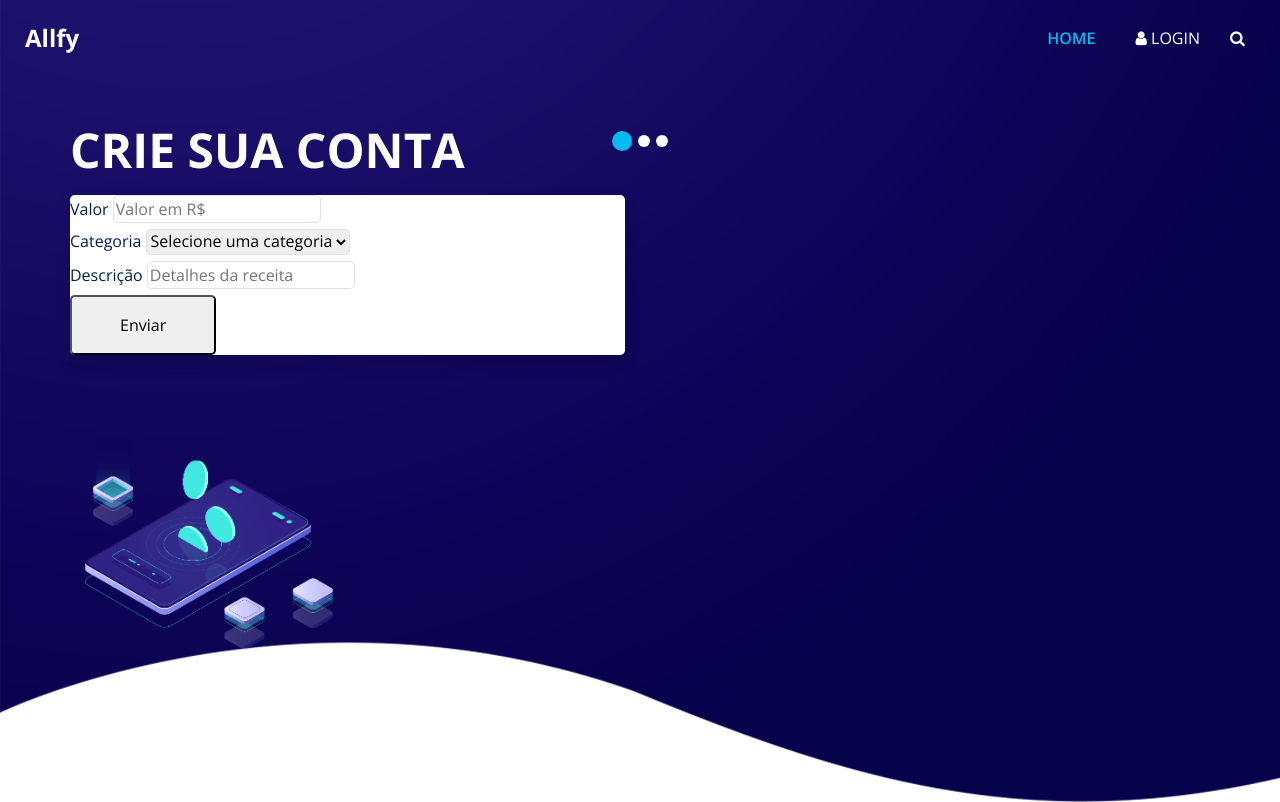
After one commit to antoniopereira87/Allfy, a Django app: page /1/cadastrar_despesa in a window 1280 px wide. The commit adds this page. Run offline with Django 4.2, Linux system fonts and the light colour scheme; a user stored in the database is signed in; some libraries are stand-ins or nearby versions.

Commit message:
Criação template e view de pesquisa

```diff
--- /dev/null
+++ b/core/templates/cadastrar_despesa.html
@@ -0,0 +1,208 @@
+{% load static %}
+<!DOCTYPE html>
+<html>
+
+<head>
+  <!-- Basic -->
+  <meta charset="utf-8" />
+  <meta http-equiv="X-UA-Compatible" content="IE=edge" />
+  <!-- Mobile Metas -->
+  <meta name="viewport" content="width=device-width, initial-scale=1, shrink-to-fit=no" />
+  <!-- Site Metas -->
+  <meta name="keywords" content="" />
+  <meta name="description" content="" />
+  <meta name="author" content="" />
+  <link rel="shortcut icon" href="{% static 'images/favicon.png' %}" type="">
+
+  <title> Allfy </title>
+
+  <!-- bootstrap core css -->
+  <link rel="stylesheet" type="text/css" href="{% static 'css/bootstrap.css' %}" />
+
+  <!-- fonts style -->
+  <link href="https://fonts.googleapis.com/css2?family=Roboto:wght@400;500;700;900&display=swap" rel="stylesheet">
+
+  <!--owl slider stylesheet -->
+  <link rel="stylesheet" type="text/css" href="https://cdnjs.cloudflare.com/ajax/libs/OwlCarousel2/2.3.4/assets/owl.carousel.min.css" />
+
+  <!-- font awesome style -->
+  <link href="{% static 'css/font-awesome.min.css' %}" rel="stylesheet" />
+
+  <!-- Custom styles for this template -->
+  <link href="{% static 'css/style.css' %}" rel="stylesheet" />
+  <!-- responsive style -->
+  <link href="{% static 'css/responsive.css' %}" rel="stylesheet" />
+
+</head>
+
+<body>
+
+  <div class="hero_area">
+
+    <div class="hero_bg_box">
+      <div class="bg_img_box">
+        <img src="static/images/hero-bg.png" alt="">
+      </div>
+    </div>
+
+    <!-- header section strats -->
+    <header class="header_section">
+      <div class="container-fluid">
+        <nav class="navbar navbar-expand-lg custom_nav-container ">
+          <a class="navbar-brand" href="index.html">
+            <span>
+              Allfy
+            </span>
+          </a>
+
+          <button class="navbar-toggler" type="button" data-toggle="collapse" data-target="#navbarSupportedContent" aria-controls="navbarSupportedContent" aria-expanded="false" aria-label="Toggle navigation">
+            <span class=""> </span>
+          </button>
+
+          <div class="collapse navbar-collapse" id="navbarSupportedContent">
+            <ul class="navbar-nav  ">
+              <li class="nav-item active">
+                <a class="nav-link" href="{% url 'index' %}">Home <span class="sr-only">(current)</span></a>
+              </li>
+              <li class="nav-item">
+                <a class="nav-link" href="{% url 'login' %}"> <i class="fa fa-user" aria-hidden="true"></i> Login</a>
+              </li>
+              <form class="form-inline">
+                <button class="btn  my-2 my-sm-0 nav_search-btn" type="submit">
+                  <i class="fa fa-search" aria-hidden="true"></i>
+                </button>
+              </form>
+            </ul>
+          </div>
+        </nav>
+      </div>
+    </header>
+    <!-- end header section -->
+    <!-- slider section -->
+    <section class="slider_section ">
+      <div id="customCarousel1" class="carousel slide" data-ride="carousel">
+        <div class="carousel-inner">
+          <div class="carousel-item active">
+            <div class="container ">
+              <div class="row">
+                <div class="col-md-6 ">
+                  <div class="detail-box">
+                    <h1>
+                      Crie sua conta
+                    </h1>
+                    <p>
+                      <div class="bg-white shadow rounded-lg md:mt-0 w-full sm:max-w-screen-sm xl:p-0">
+                        <div class="p-6 sm:p-8 lg:p-16 space-y-8">
+                          <form class="mt-8 space-y-6" action="{% url 'cadastrar_receita' id=id %}" method="POST">
+                            {% csrf_token %}
+                            <div>
+                              <label for="id_first_name" class="text-sm font-medium text-gray-900 block mb-2">Valor</label>
+                              <input
+                                id="id_first_name"
+                                type="text"
+                                name="valor"
+                                class="bg-gray-50 border border-gray-300 text-gray-900 sm:text-sm rounded-lg focus:ring-cyan-600 focus:border-cyan-600 block w-full p-2.5"
+                                placeholder="Valor em R$"
+                                required
+                              >
+                            </div>
+                            <div>
+                              <label for="id_last_name" class="text-sm font-medium text-gray-900 block mb-2">Categoria</label>
+                              <select
+                                id="id_categoria"
+                                name="id_categoria"
+                                class="bg-gray-50 border border-gray-300 text-gray-900 sm:text-sm rounded-lg focus:ring-cyan-600 focus:border-cyan-600 block w-full p-2.5"
+                                required
+                              >
+                              <option
+                              value=""
+                              disabled
+                              selected
+                              >
+                                Selecione uma categoria
+                              </option>
+                              {% for choice in categoria %}
+                                <option
+                                value="{{choice.0}}"
+                                >
+                                  {{choice.1}}
+                                </option>
+                              {% endfor %}
+                              </select>
+                            </div>
+                            <div>
+                              <label for="id_email" class="text-sm font-medium text-gray-900 block mb-2">Descrição</label>
+                              <input
+                                id="id_description"
+                                type="text"
+                                name="descricao"
+                                class="bg-gray-50 border border-gray-300 text-gray-900 sm:text-sm rounded-lg focus:ring-cyan-600 focus:border-cyan-600 block w-full p-2.5"
+                                placeholder="Detalhes da receita"
+                                required
+                              >
+                            </div>
+                            {% comment %} <div>
+                              <label for="id_password1" class="text-sm font-medium text-gray-900 block mb-2">Senha</label>
+                              <input
+                                id="id_password1"
+                                type="password"
+                                name="password1"
+                                placeholder="••••••••"
+                                class="bg-gray-50 border border-gray-300 text-gray-900 sm:text-sm rounded-lg focus:ring-cyan-600 focus:border-cyan-600 block w-full p-2.5"
+                                required
+                              >
+                            </div>
+                            <div>
+                              <label for="id_password2" class="text-sm font-medium text-gray-900 block mb-2">Confirmação da Senha</label>
+                              <input
+                                id="id_password2"
+                                type="password"
+                                name="password2"
+                                placeholder="••••••••"
+                                class="bg-gray-50 border border-gray-300 text-gray-900 sm:text-sm rounded-lg focus:ring-cyan-600 focus:border-cyan-600 block w-full p-2.5"
+                                required
+                              >
+                            </div> {% endcomment %}
+                            {% comment %} <div class="flex items-start">
+                              <div class="flex items-center h-5">
+                                <input
+                                  id="remember"
+                                  type="checkbox"
+                                  name="remember"
+                                  aria-describedby="remember"
+                                  class="bg-gray-50 border-gray-300 focus:ring-3 focus:ring-cyan-200 h-4 w-4 rounded"
+                                >
+                              </div> {% endcomment %}
+                              {% comment %} <div class="text-sm ml-3">
+                                <label for="remember" class="font-medium text-gray-900">Eu aceito os <a href="#" class="text-teal-500 hover:underline">Termos e Condições</a></label>
+                              </div>
+                            </div> {% endcomment %}
+                            <button type="submit" class="text-black bg-cyan-600 hover:bg-cyan-700 focus:ring-4 focus:ring-cyan-200 font-medium rounded-lg text-base px-5 py-3 w-full sm:w-auto text-center">Enviar</button>
+                            {% comment %} <div class="text-sm font-medium text-gray-500">
+                              Você já tem uma conta? <a href="{% url 'login' %}" class="text-teal-500 hover:underline">Login</a>
+                            </div> {% endcomment %}
+                          </form>
+                        </div>
+                    </p>
+                  </div>
+                </div>
+                <div class="col-md-6">
+                  <div class="img-box">
+                    <img src="{% static 'images/slider-img.png' %}" alt="">
+                  </div>
+                </div>
+              </div>
+            </div>
+          </div>
+
+        </div>
+        <ol class="carousel-indicators">
+          <li data-target="#customCarousel1" data-slide-to="0" class="active"></li>
+          <li data-target="#customCarousel1" data-slide-to="1"></li>
+          <li data-target="#customCarousel1" data-slide-to="2"></li>
+        </ol>
+      </div>
+
+    </section>
+    <!-- end slider section -->
+  </div>
--- a/core/urls.py
+++ b/core/urls.py
@@ -10,4 +10,6 @@ urlpatterns = [
     path('user_area/<int:id>', views.user_area, name= 'user_area'),
     path('logout', views.logout_view, name= 'logout'),
     path('<int:id>/cadastrar_receita', views.cadastrar_receita, name= 'cadastrar_receita'),
+    path('<int:id>/cadastrar_despesa', views.cadastrar_despesa, name= 'cadastrar_despesa'),
+    path('buscar', views.buscar, name= 'buscar'),
 ]
--- a/core/views.py
+++ b/core/views.py
@@ -2,7 +2,8 @@ from django.shortcuts import render, redirect
 from django.contrib.auth.models import User
 from django.contrib.auth import authenticate, login, logout
 from django.contrib.auth.decorators import login_required
-from .models import Profile, Income
+from .models import Profile, Income, Expense
+from .choices import CATEGORIA
 
 
 
@@ -57,6 +58,7 @@ def user_area(request, id):
 def cadastrar_receita(request, id):
     if request.method == "POST":
         valor = request.POST["valor"]
+        valor = valor.replace(',','.')
         valor = float(valor)
         profile = Profile.objects.filter(id=id).first()
         descricao = request.POST["descricao"]
@@ -69,3 +71,58 @@ def cadastrar_receita(request, id):
         'id':id
     }
     return render(request, 'cadastrar_receita.html', context)
+
+
+@login_required
+def cadastrar_despesa(request, id):
+    if request.method == "POST":
+        valor = request.POST["valor"]
+        valor = valor.replace(',', '.')
+        valor = float(valor)
+        profile = Profile.objects.filter(id=id).first()
+        categoria = request.POST["categoria"]
+        descricao = request.POST["descricao"]
+        expense = Expense.objects.create(valor=valor, categoria=categoria, descriao=descricao, profile=profile)
+        expense.save()
+        return redirect('user_area', id=id)
+    context = {
+        'id':id,
+        'categoria':CATEGORIA
+    }
+    return render(request, 'cadastrar_despesa.html', context)
+
+@login_required
+def buscar(request):
+    profile = request.user.profile
+    id = profile.id
+
+    tipo = request.GET.get('tipo', None)
+    categoria = request.GET.get('categoria', None)
+    valor = request.GET.get('valor', None)
+    data_query = {'id':id,}
+    if categoria:
+        data_query['categoria'] = categoria
+
+    if valor:
+        data_query['valor'] = valor
+
+    receitas = None
+    despesas = None
+
+    if tipo == 'receitas':
+        receitas = Income.objects.filter(**data_query)
+
+    elif tipo == 'despesas':
+        despesas = Expense.objects.filter(**data_query)
+
+    else:
+        receitas = Income.objects.filter(**data_query)
+        despesas = Expense.objects.filter(**data_query)
+
+    context = {
+        'id':id,
+        'receitas':receitas,
+        'despesas':despesas,
+        'categoria':CATEGORIA
+    }
+    return render(request, 'buscar.html', context)
```
Also changed, not shown: core/templates/buscar.html (added, +37 -0 lines), core/templates/user_area.html (+5 -5 lines), db.sqlite3.
